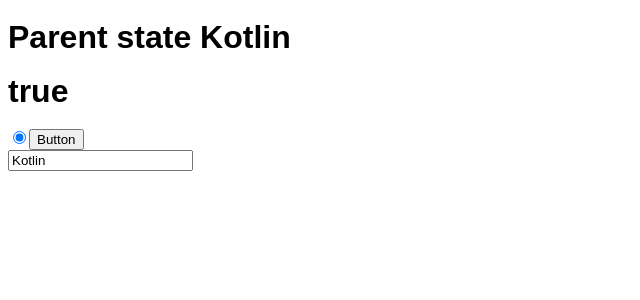
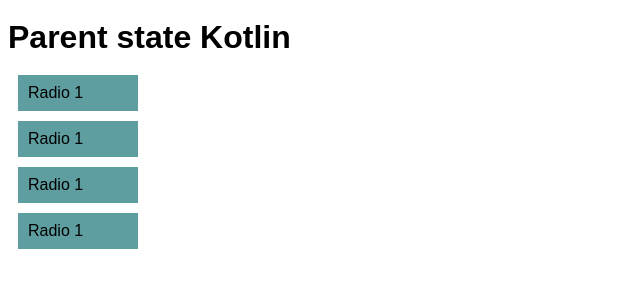
Before and after one commit to shopengauer/react-boilerplate-idea, a React app: page / in a window 1280 px wide. Shown: the top 300 px of the page, without its empty margins (0-640 px from the left). Built offline with nearby package versions, Linux system fonts and the light colour scheme.

Commit message:
Radio rectangles

```diff
--- a/app/App.js
+++ b/app/App.js
@@ -1,6 +1,7 @@
 import React, { Component } from 'react';
 import {render} from 'react-dom';
-import Panel from "../components/Panel.jsx";
+import RadioPanel from "../components/RadioPanel.jsx";
+import Radio from "../components/Radio.jsx";
 
 class App extends Component {
 
@@ -8,7 +9,7 @@
     super();
     this.state = {parentState: "Kotlin"}
 
-     this.handleUserInput = this.handleUserInput.bind(this);
+    this.handleUserInput = this.handleUserInput.bind(this);
   }
 
    handleUserInput(lang) {
@@ -23,7 +24,12 @@
      return (
        <div>
          <h1>Parent state {this.state.parentState}</h1>
-         <Panel onUserInput = {this.handleUserInput} parentState = {this.state.parentState} />
+          <RadioPanel>
+            <Radio/>
+            <Radio/>
+            <Radio/>
+            <Radio/>
+       </RadioPanel>
         </div>
     );
   }
--- a/components/Radio.js
+++ b/components/Radio.jsx
@@ -4,31 +4,28 @@
 "use strict"
 
 import React from 'react'
+import {} from './style.css'
 
 export default class Radio extends React.Component{
 
     constructor(props){
         super(props);
-        this.state = {cook: true}
-        this.rt = this.rt.bind(this);
+        this.state = {cook: true};
+        this.revertState = this.revertState.bind(this);
     }
 
-    rt(){
+
+    revertState(e){
         this.setState({cook: !this.state.cook});
-        console.log(this.state.cook)
+        console.log(e)
     }
 
 
     render(){
 
-        const qu = String(this.state.cook);
-
-
         return(
             <div>
-                <h1>{qu}</h1>
-                <input type="radio" onChange={this.rt} checked={this.state.cook}/>
-                <button onClick={this.rt}>Button</button>
+                <div className="radio_c" >Radio 1</div>
             </div>
         )
     }
--- a/components/Panel.jsx
+++ b/components/RadioPanel.jsx
@@ -3,15 +3,14 @@
  */
 "use strict"
 import React, { Component } from 'react';
-import Radio from '../components/Radio';
 
-export default class Panel extends Component{
+export default class RadioPanel extends Component{
 
-    constructor(props){
-        super(props);
-
+    constructor(){
+        super();
+        this.state = {radioState: {}}
         this.handleChange = this.handleChange.bind(this);
-}
+    }
 
     handleChange() {
         this.props.onUserInput(
@@ -21,10 +20,12 @@
 
 
     render(){
-       return(
-            <div >
-              <Radio/>
-              <input onChange={this.handleChange} type="text" ref = "h1input" value={this.props.parentState}/>
+
+        const radios = this.props.children;
+         console.log(radios);
+        return(
+            <div>
+                {radios}
             </div>
         )
     }
--- /dev/null
+++ b/components/style.css
@@ -0,0 +1,8 @@
+.radio_c{
+
+    margin: 10px;
+    padding: 10px;
+    height: auto;
+    width: 100px;
+    background-color: cadetblue;
+}
--- a/package.json
+++ b/package.json
@@ -14,7 +14,9 @@
     "babel-preset-es2015": "~6.6.0",
     "babel-preset-react": "~6.5.0",
     "webpack": "~1.12.14",
-    "webpack-dev-server": "~1.16.2"
+    "webpack-dev-server": "~1.16.2",
+    "css-loader":"~0.25.0",
+    "style-loader":"~0.13.1"
   },
   "dependencies": {
     "react": "^15.0.0",
--- a/webpack.config.js
+++ b/webpack.config.js
@@ -11,7 +11,10 @@
     filename: "bundle.js"
   },
   module: {
-    loaders: [{
+    loaders: [
+
+      { test: /\.css$/, loader: "style-loader!css-loader" },
+        {
       test: /\.jsx?$/,
       exclude: /node_modules/,
       loader: 'babel',
```
